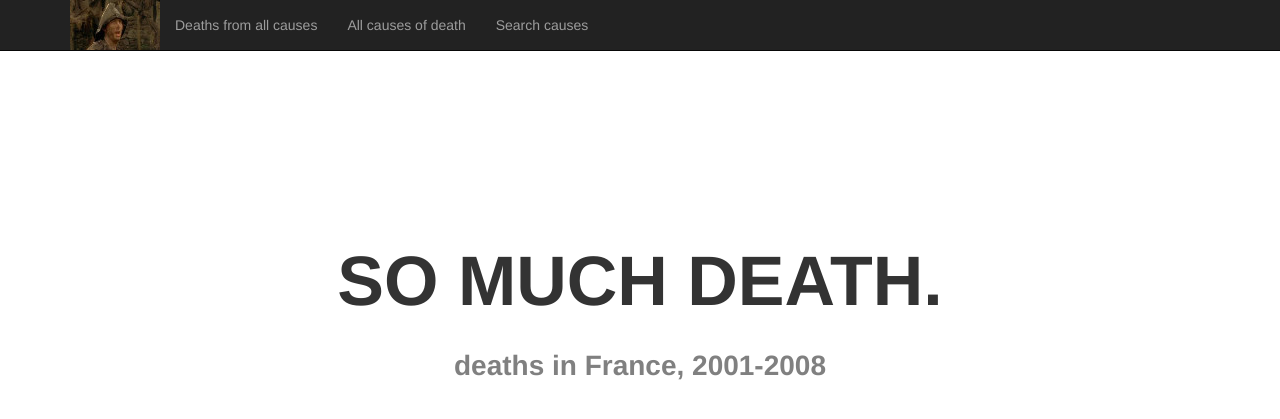
After one commit to thejqs/french_deaths, a Django app: page / in a window 1280 px wide. The commit adds this page. Shown: the top 419 px of the page. Run offline with Django 3.2, Linux system fonts and the light colour scheme; parts of the project's set-up code (start-up, migrations or seed data) failed here and were passed over; some libraries are stand-ins or nearby versions.

Commit message:
starting some work on this project again to see where I can take it.

```diff
--- a/french_deaths/french_deaths/urls.py
+++ b/french_deaths/french_deaths/urls.py
@@ -7,11 +7,12 @@ from main.views import CauseListView, CauseDetailView, CauseSearchForm
 
 urlpatterns = patterns('',
     url(r'^admin/', include(admin.site.urls)),
-    url(r'^first_view/$', 'main.views.first_view'),
-    url(r'^template_view/$', 'main.views.template_view'),
-    url(r'^all_deaths/$', 'main.views.all_deaths_view'),
-    url(r'^cause_list_view/', CauseListView.as_view()),
+    url(r'^$', 'main.views.home', name='home'),
+    url(r'^first-view/$', 'main.views.first_view'),
+    url(r'^deaths-total/$', 'main.views.template_view', name='deaths'),
+    url(r'^total-causes/$', 'main.views.all_deaths_view', name='all_causes'),
+    url(r'^cause-list-view/', CauseListView.as_view(), name='cause_list'),
     url(r'^causes/(?P<pk>[0-9]+)/$', CauseDetailView.as_view()),
     # url(r'^CauseSearchView', CauseSearchView.as_view()),
-    url(r'^cause_search/$', 'main.views.cause_search'),
+    url(r'^cause-search/$', 'main.views.cause_search', name='cause_search'),
 )
--- a/french_deaths/main/static/css/french_deaths.css
+++ b/french_deaths/main/static/css/french_deaths.css
@@ -18,10 +18,9 @@ body {
     color: #808080;
     width: 70%;
     margin: auto;
-    border-radius: 4px;
-    border: 1px solid #eee;
-    font-size: 16px
-
+    border-radius: 2%;
+    border: 1px solid #000;
+    font-size: 125%;
 }
 
 
@@ -31,6 +30,27 @@ body {
     margin-bottom: 20px;
 }
 
+h1 {
+    font-size: 500%;
+    font-weight: bold;
+    text-align: center;
+    margin-top: 15%;
+}
+
+h2 {
+    font-weight: bold;
+    font-size: 200%;
+    margin-left: 5%;
+}
+
+.subhead {
+    color: #808080;
+    text-align: center;
+    font-size: 200%;
+    font-family: "Helvetica";
+    font-weight: bold;
+    margin-top: 2%;
+}
 
 /*#post-form textarea {
     height: 200px;
--- a/french_deaths/main/views.py
+++ b/french_deaths/main/views.py
@@ -38,6 +38,9 @@ from main.forms import CauseSearchForm
 #         context['form'] = form
 #         context['cause_list'] = MorirCause.objects.filter(cause__startswith=cause, morir__year__startswith=year)
 #         return render_to_response('cause_search.html', context, context_instance=request_context)
+
+def home(request):
+    return render(request, 'home.html')
 
 
 class CauseListView(ListView):
--- a/french_deaths/templates/all_deaths.html
+++ b/french_deaths/templates/all_deaths.html
@@ -9,6 +9,10 @@
 
 
           {% block body %}
+          <div class="page-header">
+            <h2><big>French death</big>. <small>Not the plague. Just death.</small></h2>
+              </div>
+
 
                     <div class="container">
 
--- a/french_deaths/templates/base.html
+++ b/french_deaths/templates/base.html
@@ -3,13 +3,11 @@
 <html>
 <head>
 
-       <link rel="stylesheet" type="text/css" href="{% static 'css/french_deaths.css' %}">
-<title>So. Much. Death.</title>
+      <title>So. Much. Death.</title>
 
-<script src="{% static 'js/jquery-1.11.3.min.js' %}"></script>
-<script src="{% static 'js/bootstrap.min.js' %}"></script>
+      <link rel="stylesheet" type="text/css" href="{% static 'css/bootstrap.min.css' %}">
+      <link rel="stylesheet" type="text/css" href="{% static 'css/french_deaths.css' %}">
 
-<link rel="stylesheet" type="text/css" href="{% static 'css/bootstrap.min.css' %}">
 
 {% block head %}
 {% endblock %}
@@ -39,9 +37,9 @@
         <button type="submit" class="btn btn-default">Submit</button>
       </form><li class="active"> #} -->
         <li class="nav navbar-nav navbar-left">
-            <li><a href="../all_deaths/">Deaths from all causes</a></li>
-            <li><a href="../cause_list_view/">All causes of death</a></li>
-            <li><a href="#">Death details</a></li>
+            <li><a href="{% url 'deaths' %}">Deaths from all causes</a></li>
+            <li><a href="{% url 'all_causes' %}">All causes of death</a></li>
+            <li><a href="{% url 'cause_search' %}">Search causes</a></li>
             </ul>
         </li>
       </ul>
@@ -66,6 +64,7 @@
 
 
 
-
+      <script src="{% static 'js/jquery-1.11.3.min.js' %}"></script>
+      <script src="{% static 'js/bootstrap.min.js' %}"></script>
     </body>
 </html>
--- a/french_deaths/templates/cause_search.html
+++ b/french_deaths/templates/cause_search.html
@@ -5,7 +5,7 @@
 
 <div class="row">
 <div class="col-md-10">
-<form method="POST" action="/cause_search/">
+<form method="POST" action="/cause-search/">
 
             {% csrf_token %}
 
@@ -39,7 +39,7 @@
 
 
 
-      <a href="/cause_detail/{{ cause.pk }}"> {{ cause.name }}</a>
+      <a href="/cause-detail/{{ cause.pk }}"> {{ cause.name }}</a>
         </br>
     </div>
     </div>
--- /dev/null
+++ b/french_deaths/templates/home.html
@@ -0,0 +1,8 @@
+{% extends "base.html" %}
+{% load staticfiles %}
+
+
+{% block body %}
+    <h1>SO MUCH DEATH.</h1>
+    <p class="subhead">deaths in France, 2001-2008</p>
+{% endblock %}
--- a/french_deaths/templates/template_view.html
+++ b/french_deaths/templates/template_view.html
@@ -1,13 +1,7 @@
 {% extends "base.html" %}
 {% load staticfiles %}
 
-<head>
-
 {% block head %}
-
-<div class="page-header">
-  <h1><big>French death</big>. <small>Not the plague. Just death.</small></h1>
-</div>
 
  <link rel="stylesheet" type="text/css" href="{% static 'css/french_deaths.css' %}">
 
```
Also changed, not shown: 2 other files.
